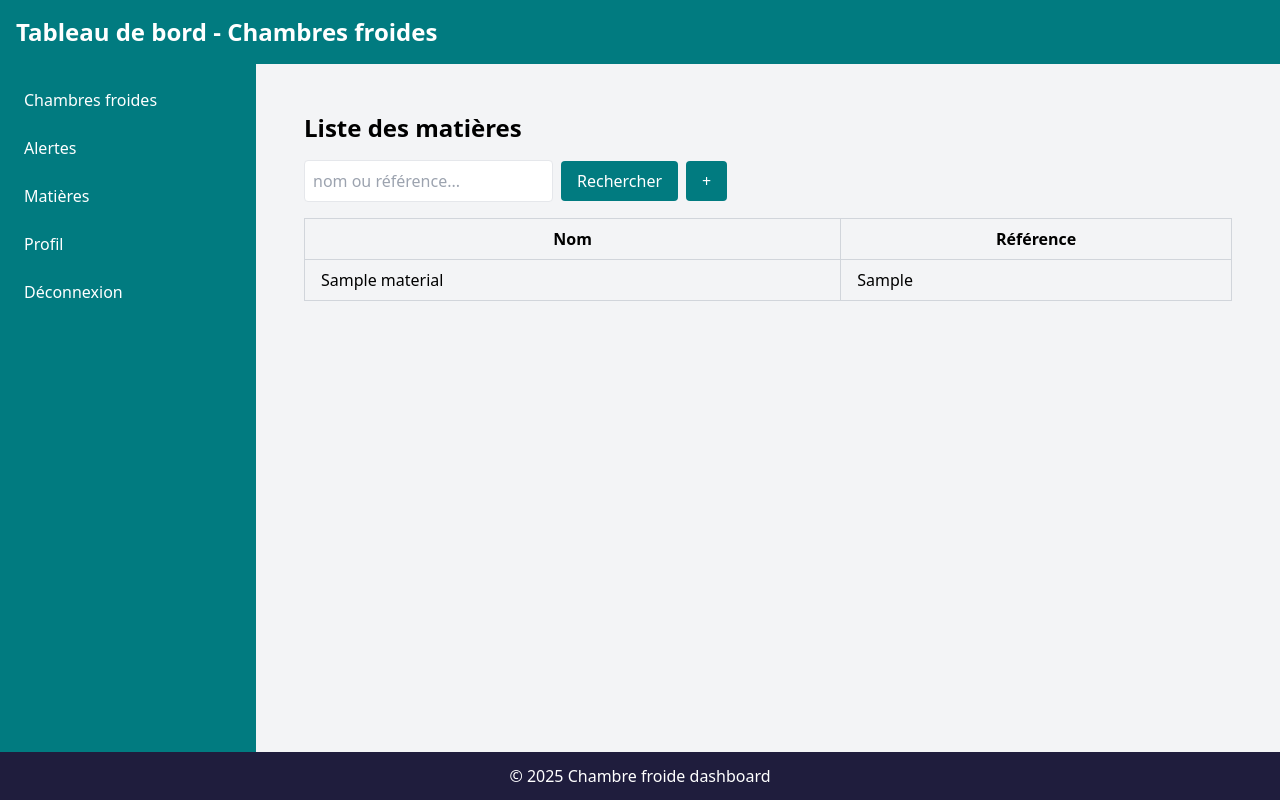
After one commit to MaloM03/ColdRoomsDashboard, a Flask app: page /materials in a window 1280 px wide. The commit adds this page. Run offline with Flask 3, Linux system fonts and the light colour scheme; tables that the repository leaves empty or names only in its code hold one stand-in row (values such as "Sample post"); some libraries are stand-ins or nearby versions.

Commit message:
create mat

```diff
--- a/app/__init__.py
+++ b/app/__init__.py
@@ -5,6 +5,7 @@ from app.database import initialize_db
 from app.routes.auth import auth_bp
 from app.routes.dashboard import dashboard_bp
 from app.routes.alerts import alerts_bp
+from app.routes.materials import materials_bp
 
 from app.models import User
 
@@ -43,5 +44,6 @@ def create_app():
     app.register_blueprint(auth_bp)
     app.register_blueprint(dashboard_bp)
     app.register_blueprint(alerts_bp)
+    app.register_blueprint(materials_bp)
 
     return app
--- /dev/null
+++ b/app/routes/materials.py
@@ -0,0 +1,43 @@
+from flask import Blueprint, render_template, request, redirect, url_for, flash
+from flask_login import login_required
+from app.models import Material
+
+materials_bp = Blueprint("materials", __name__)
+
+@materials_bp.route("/materials", methods=["GET"])
+def materials():
+    search_query = request.args.get("search", "").strip()  # Récupère la recherche
+
+    if search_query:
+        materials = Material.select().where(
+        (Material.name.contains(search_query)) | (Material.reference.contains(search_query))
+    )
+    else:
+        materials = Material.select()   # Si pas de recherche, on affiche tout
+    return render_template("materials.html", materials=materials)
+
+
+
+@materials_bp.route("/material_create", methods=["GET", "POST"])
+def materials_create():
+    if request.method == "POST":
+        name = request.form.get("name", "").strip()
+        reference = request.form.get("reference", "").strip()
+
+        # Vérification de la longueur du nom
+        if len(name) > 25:
+            flash("Le nom ne peut pas dépasser 25 caractères.", "danger")
+
+        elif len(reference) > 25:
+            flash("La référence ne peut pas dépasser 25 caractères.", "danger")
+
+        # Vérification de l'unicité de la référence
+        elif Material.get_or_none(Material.reference == reference):
+            flash("Cette référence existe déjà. Veuillez en choisir une autre.", "danger")
+
+        # Si tout est bon, on crée le matériau
+        else:
+            Material.create(name=name, reference=reference)
+            return redirect(url_for("materials.materials"))
+
+    return render_template("materials_create.html")
--- a/app/templates/base.html
+++ b/app/templates/base.html
@@ -27,7 +27,7 @@
         <ul class="space-y-2">
             <li><a href="{{ url_for('dashboard.dashboard') }}" class="block p-2 hover:bg-gray-700">Chambres froides</a></li>
             <li><a href="{{ url_for('alerts.alerts') }}" class="block p-2 hover:bg-gray-700">Alertes</a></li>
-            <li><a href="#" class="block p-2 hover:bg-gray-700">Paramètres</a></li>
+            <li><a href="{{ url_for('materials.materials') }}" class="block p-2 hover:bg-gray-700">Matières</a></li>
             <li><a href="#" class="block p-2 hover:bg-gray-700">Profil</a></li>
             <li><a href="{{ url_for('dashboard.dashboard') }}" class="block p-2 hover:bg-red-600">Déconnexion</a></li>
         </ul>
@@ -39,7 +39,7 @@
             <ul class="space-y-2">
                 <li><a href="{{ url_for('dashboard.dashboard') }}" class="block p-2 hover:bg-gray-700">Chambres froides</a></li>
                 <li><a href="{{ url_for('alerts.alerts') }}" class="block p-2 hover:bg-gray-700">Alertes</a></li>
-                <li><a href="#" class="block p-2 hover:bg-gray-700">Matières</a></li>
+                <li><a href="{{ url_for('materials.materials') }}" class="block p-2 hover:bg-gray-700">Matières</a></li>
                 <li><a href="#" class="block p-2 hover:bg-gray-700">Profil</a></li>
                 <li><a href="{{ url_for('dashboard.dashboard') }}" class="block p-2 hover:bg-red-600">Déconnexion</a></li>
             </ul>
--- /dev/null
+++ b/app/templates/materials.html
@@ -0,0 +1,48 @@
+{% extends "base.html" %}
+
+{% block title %}Tableau de bord - Matière {% endblock %}
+
+{% block content %}
+<div class="container mx-auto p-6">
+    <h1 class="text-2xl font-bold mb-4">Liste des matières</h1>
+
+    <!-- Barre de recherche -->
+    <div class="mb-4 flex items-center gap-2">
+        <form method="GET" action="{{ url_for('materials.materials') }}" class="flex items-center gap-2">
+            <input
+                type="text"
+                name="search"
+                placeholder="nom ou référence..."
+                value="{{ request.args.get('search', '') }}"
+                class="border p-2 rounded w-full"
+            >
+            <button type="submit" class="bg-[#017b80] text-white px-4 py-2 rounded hover:bg-[#015a5e]">
+                Rechercher
+            </button>
+        </form>
+
+        <a href="{{ url_for('materials.materials_create') }}" class="bg-[#017b80] text-white px-4 py-2 rounded hover:bg-[#015a5e]">
+            +
+        </a>
+    </div>
+
+    <div class="overflow-x-auto">
+        <table class="w-full border-collapse border border-gray-200 shadow-lg">
+            <thead>
+                <tr class="bg-gray-100">
+                    <th class="border border-gray-300 px-4 py-2">Nom</th>
+                    <th class="border border-gray-300 px-4 py-2">Référence</th>
+                </tr>
+            </thead>
+            <tbody>
+                {% for material in materials %}
+                <tr class="hover:bg-gray-50">
+                    <td class="border border-gray-300 px-4 py-2">{{ material.name }}</td>
+                    <td class="border border-gray-300 px-4 py-2">{{ material.reference }}</td>
+                </tr>
+                {% endfor %}
+            </tbody>
+        </table>
+    </div>
+</div>
+{% endblock %}
```
Also changed, not shown: app/templates/materials_create.html (added, +50 -0 lines).
